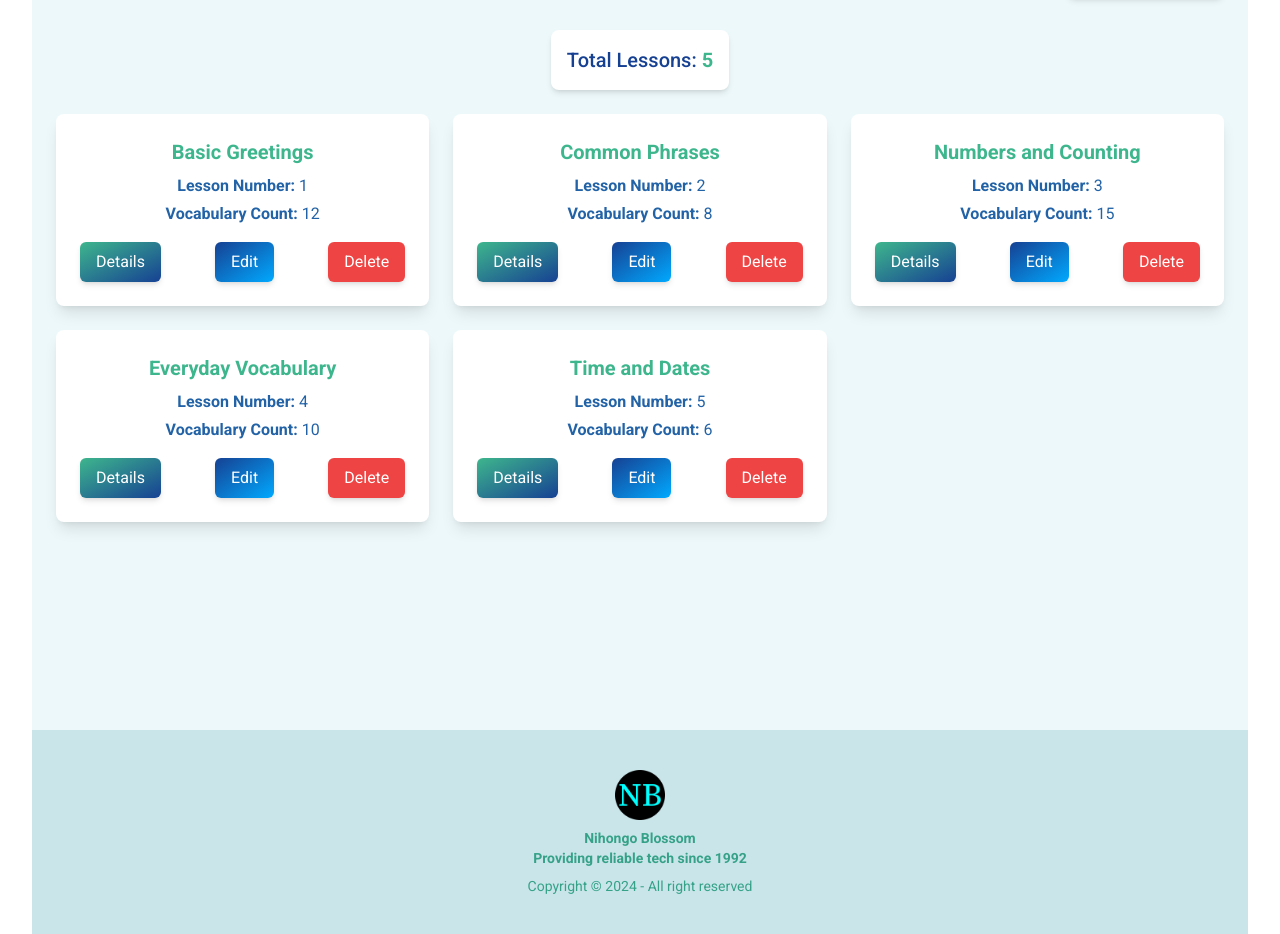
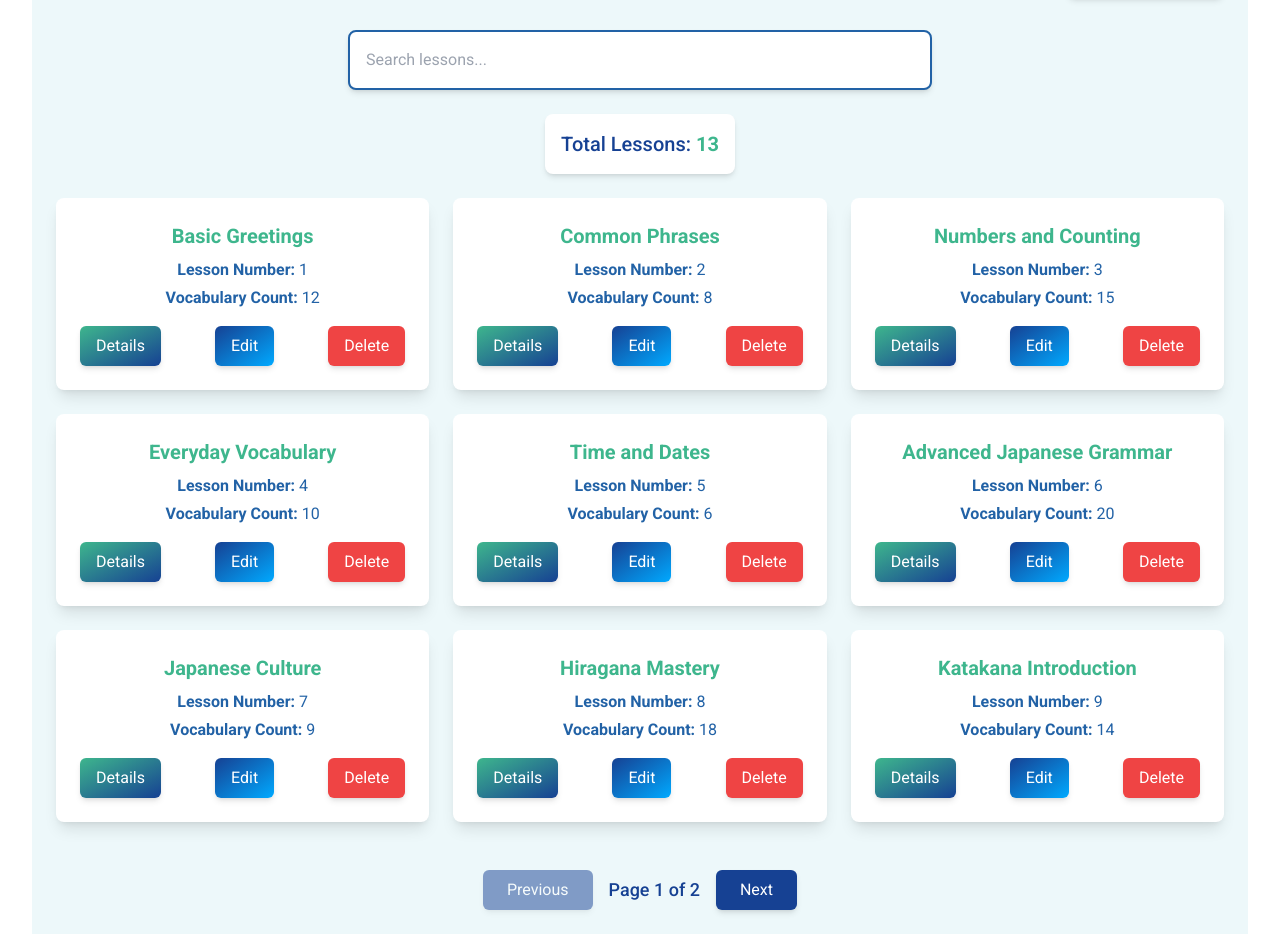
Before and after one commit to NaeemMajumder/Nihongo-Blossom-Frontend, a React (Vite) app: page /admin/allLessons in a window 1280 px wide. Shown: the part 170-1104 px from the top of the page. Built offline with nearby package versions, Linux system fonts and the light colour scheme.

Commit message:
complete add tutorials page design

```diff
--- a/src/components/main/A_allLessons.jsx
+++ b/src/components/main/A_allLessons.jsx
@@ -1,4 +1,4 @@
-import React from "react";
+import React, { useState } from "react";
 import { Link } from "react-router-dom";
 
 const A_allLessons = () => {
@@ -9,7 +9,53 @@ const A_allLessons = () => {
     { id: 3, name: "Numbers and Counting", number: 3, vocabCount: 15 },
     { id: 4, name: "Everyday Vocabulary", number: 4, vocabCount: 10 },
     { id: 5, name: "Time and Dates", number: 5, vocabCount: 6 },
+    { id: 6, name: "Advanced Japanese Grammar", number: 6, vocabCount: 20 },
+    { id: 7, name: "Japanese Culture", number: 7, vocabCount: 9 },
+    { id: 8, name: "Hiragana Mastery", number: 8, vocabCount: 18 },
+    { id: 9, name: "Katakana Introduction", number: 9, vocabCount: 14 },
+    { id: 10, name: "Kanji Basics", number: 10, vocabCount: 25 },
+    { id: 11, name: "Japanese Pronunciation", number: 11, vocabCount: 11 },
+    { id: 12, name: "Business Japanese", number: 12, vocabCount: 30 },
+    { id: 13, name: "JLPT N5", number: 13, vocabCount: 50 },
   ];
+
+  // State for current page and search query
+  const [currentPage, setCurrentPage] = useState(1);
+  const [searchQuery, setSearchQuery] = useState("");
+
+  // Items per page (pagination)
+  const itemsPerPage = 9;
+
+  // Filter lessons based on search query
+  const filteredLessons = lessons.filter((lesson) =>
+    lesson.name.toLowerCase().includes(searchQuery.toLowerCase())
+  );
+
+  // Get the current lessons to display based on pagination
+  const indexOfLastLesson = currentPage * itemsPerPage;
+  const indexOfFirstLesson = indexOfLastLesson - itemsPerPage;
+  const currentLessons = filteredLessons.slice(indexOfFirstLesson, indexOfLastLesson);
+
+  // Handle search input change
+  const handleSearchChange = (e) => {
+    setSearchQuery(e.target.value);
+    setCurrentPage(1); // Reset to first page when search changes
+  };
+
+  // Pagination controls
+  const totalPages = Math.ceil(filteredLessons.length / itemsPerPage);
+
+  const nextPage = () => {
+    if (currentPage < totalPages) {
+      setCurrentPage(currentPage + 1);
+    }
+  };
+
+  const prevPage = () => {
+    if (currentPage > 1) {
+      setCurrentPage(currentPage - 1);
+    }
+  };
 
   return (
     <div className="bg-[#EDF8FA] p-6 min-h-screen">
@@ -28,19 +74,28 @@ const A_allLessons = () => {
           </div>
         </div>
 
+        {/* Search Bar */}
+        <div className="mb-6">
+          <input
+            type="text"
+            value={searchQuery}
+            onChange={handleSearchChange}
+            placeholder="Search lessons..."
+            className="w-full sm:w-1/2 p-4 border-2 border-[#2262A6] rounded-lg text-[#164193] focus:outline-none focus:border-[#3EB68D] focus:ring-2 focus:ring-[#3EB68D] shadow-md"
+          />
+        </div>
+
         {/* Total Lessons Count */}
         <div className="bg-white inline-block shadow-md rounded-lg p-4 mb-6">
           <h2 className="text-xl font-medium text-[#164193]">
-            Total Lessons: {" "}
-            <span className="text-[#3EB68D] font-semibold">
-              {lessons.length}
-            </span>
+            Total Lessons:{" "}
+            <span className="text-[#3EB68D] font-semibold">{filteredLessons.length}</span>
           </h2>
         </div>
 
         {/* Lesson Cards */}
         <div className="grid grid-cols-1 sm:grid-cols-2 lg:grid-cols-3 gap-6">
-          {lessons.map((lesson) => (
+          {currentLessons.map((lesson) => (
             <div
               key={lesson.id}
               className="bg-white shadow-lg rounded-lg p-6 hover:scale-105 transform transition-transform duration-300"
@@ -70,6 +125,32 @@ const A_allLessons = () => {
             </div>
           ))}
         </div>
+
+        {/* Pagination Controls */}
+        <div className="flex justify-center items-center mt-12 gap-4">
+          {/* Previous Button */}
+          <button
+            onClick={prevPage}
+            disabled={currentPage === 1}
+            className={`bg-[#164193] text-white px-6 py-2 rounded-md shadow-md transition-all duration-300 ${currentPage === 1 ? "opacity-50 cursor-not-allowed" : "hover:bg-[#3EB68D]"}`}
+          >
+            Previous
+          </button>
+
+          {/* Page Numbers */}
+          <span className="text-[#164193] text-lg font-medium">
+            Page {currentPage} of {totalPages}
+          </span>
+
+          {/* Next Button */}
+          <button
+            onClick={nextPage}
+            disabled={currentPage === totalPages}
+            className={`bg-[#164193] text-white px-6 py-2 rounded-md shadow-md transition-all duration-300 ${currentPage === totalPages ? "opacity-50 cursor-not-allowed" : "hover:bg-[#3EB68D]"}`}
+          >
+            Next
+          </button>
+        </div>
       </div>
     </div>
   );
--- a/src/components/main/A_allTutorials.jsx
+++ b/src/components/main/A_allTutorials.jsx
@@ -10,9 +10,9 @@ const A_allTutorials = () => {
       id: "https://www.youtube.com/embed/AX6OrbgS8lI?si=Pvvjp27na_Mlzkvf",
       title: "Japanese Greetings Japanese Greetings Japanese Greetings",
     },
-    { id: "your_video_id_2", title: "Basic Japanese Phrases" },
-    { id: "your_video_id_3", title: "Learning Hiragana" },
-    { id: "your_video_id_4", title: "Kanji Basics" },
+    { id: "https://www.youtube.com/watch?v=AX6OrbgS8lI&list=RD-qLQ10H9gfA&index=2", title: "Basic Japanese Phrases" },
+    { id: "https://www.youtube.com/watch?si=Pvvjp27na_Mlzkvf", title: "Learning Hiragana" },
+    { id: "https://www.youtube.com/embed/RRBF2YWXFtY?si=7UA8XzMbPb947Q1w", title: "title"},
     { id: "your_video_id_5", title: "Introduction to Japanese Culture" },
     { id: "your_video_id_6", title: "Japanese Grammar Tips" },
     { id: "your_video_id_7", title: "Essential Japanese Vocabulary" },
@@ -60,7 +60,7 @@ const A_allTutorials = () => {
 
         {/* Add Tutorial Button */}
         <div className="flex items-center">
-          <Link to="/admin/add-tutorial">
+          <Link to="/admin/addTutorial">
           <button className="bg-gradient-to-br from-[#3EB68D] to-[#2262A6] text-white px-6 py-2 rounded-lg text-lg font-semibold shadow-md hover:scale-105 transition-transform duration-300">
                 Add Tutorials +
               </button>
--- a/src/components/main/UserAllLessons.jsx
+++ b/src/components/main/UserAllLessons.jsx
@@ -1,49 +1,100 @@
-import React from "react";
+import React, { useState } from "react";
 import { Link } from "react-router-dom";
 
 const UserAllLessons = () => {
-  // Sample lessons data
+  // Sample lessons data (replace with dynamic data later)
   const lessons = [
     { id: 1, name: "Basic Greetings", number: 1, vocabCount: 12 },
     { id: 2, name: "Common Phrases", number: 2, vocabCount: 8 },
     { id: 3, name: "Numbers and Counting", number: 3, vocabCount: 15 },
     { id: 4, name: "Everyday Vocabulary", number: 4, vocabCount: 10 },
     { id: 5, name: "Time and Dates", number: 5, vocabCount: 6 },
+    { id: 6, name: "Advanced Japanese Grammar", number: 6, vocabCount: 20 },
+    { id: 7, name: "Japanese Culture", number: 7, vocabCount: 9 },
+    { id: 8, name: "Hiragana Mastery", number: 8, vocabCount: 18 },
+    { id: 9, name: "Katakana Introduction", number: 9, vocabCount: 14 },
+    { id: 10, name: "Kanji Basics", number: 10, vocabCount: 25 },
+    { id: 11, name: "Japanese Pronunciation", number: 11, vocabCount: 11 },
+    { id: 12, name: "Business Japanese", number: 12, vocabCount: 30 },
+    { id: 13, name: "JLPT N5", number: 13, vocabCount: 50 },
   ];
+
+  // State for current page and search query
+  const [currentPage, setCurrentPage] = useState(1);
+  const [searchQuery, setSearchQuery] = useState("");
+
+  // Items per page (pagination)
+  const itemsPerPage = 9;
+
+  // Filter lessons based on search query
+  const filteredLessons = lessons.filter((lesson) =>
+    lesson.name.toLowerCase().includes(searchQuery.toLowerCase())
+  );
+
+  // Get the current lessons to display based on pagination
+  const indexOfLastLesson = currentPage * itemsPerPage;
+  const indexOfFirstLesson = indexOfLastLesson - itemsPerPage;
+  const currentLessons = filteredLessons.slice(indexOfFirstLesson, indexOfLastLesson);
+
+  // Handle search input change
+  const handleSearchChange = (e) => {
+    setSearchQuery(e.target.value);
+    setCurrentPage(1); // Reset to first page when search changes
+  };
+
+  // Pagination controls
+  const totalPages = Math.ceil(filteredLessons.length / itemsPerPage);
+
+  const nextPage = () => {
+    if (currentPage < totalPages) {
+      setCurrentPage(currentPage + 1);
+    }
+  };
+
+  const prevPage = () => {
+    if (currentPage > 1) {
+      setCurrentPage(currentPage - 1);
+    }
+  };
 
   return (
     <div className="bg-[#EDF8FA] p-6 min-h-screen">
       <div className="max-w-[1350px] m-auto">
         {/* Header Section */}
         <div className="text-center mb-8">
-          <h1 className="text-3xl font-semibold text-[#164193]">
-            Explore All Lessons
-          </h1>
+          <h1 className="text-3xl font-semibold text-[#164193]">Explore All Lessons</h1>
           <p className="text-[#2262A6] mt-2 text-lg">
             Start learning Japanese vocabulary with curated lessons.
           </p>
+        </div>
+
+        {/* Search Bar */}
+        <div className="mb-6">
+          <input
+            type="text"
+            value={searchQuery}
+            onChange={handleSearchChange}
+            placeholder="Search lessons..."
+            className="w-full sm:w-1/2 p-4 border-2 border-[#2262A6] rounded-lg text-[#164193] focus:outline-none focus:border-[#3EB68D] focus:ring-2 focus:ring-[#3EB68D] shadow-md"
+          />
         </div>
 
         {/* Total Published Lessons */}
         <div className="bg-white shadow-md inline-block rounded-lg p-4 mb-6">
           <h2 className="text-xl font-medium text-[#164193]">
             Total Published Lessons:{" "}
-            <span className="text-[#3EB68D] font-semibold">
-              {lessons.length}
-            </span>
+            <span className="text-[#3EB68D] font-semibold">{filteredLessons.length}</span>
           </h2>
         </div>
 
         {/* Lesson Cards */}
         <div className="grid grid-cols-1 sm:grid-cols-2 lg:grid-cols-3 gap-6">
-          {lessons.map((lesson) => (
+          {currentLessons.map((lesson) => (
             <div
               key={lesson.id}
               className="bg-white shadow-lg rounded-lg p-6 hover:scale-105 transform transition-transform duration-300"
             >
-              <h3 className="text-xl font-semibold text-[#3EB68D] mb-2">
-                {lesson.name}
-              </h3>
+              <h3 className="text-xl font-semibold text-[#3EB68D] mb-2">{lesson.name}</h3>
               <p className="text-[#2262A6] mb-1">
                 <strong>Lesson Number:</strong> {lesson.number}
               </p>
@@ -58,6 +109,32 @@ const UserAllLessons = () => {
             </div>
           ))}
         </div>
+
+        {/* Pagination Controls */}
+        <div className="flex justify-center items-center mt-6 gap-4">
+          {/* Previous Button */}
+          <button
+            onClick={prevPage}
+            disabled={currentPage === 1}
+            className={`bg-[#164193] text-white px-6 py-2 rounded-md shadow-md transition-all duration-300 ${currentPage === 1 ? "opacity-50 cursor-not-allowed" : "hover:bg-[#3EB68D]"}`}
+          >
+            Previous
+          </button>
+
+          {/* Page Numbers */}
+          <span className="text-[#164193] text-lg font-medium">
+            Page {currentPage} of {totalPages}
+          </span>
+
+          {/* Next Button */}
+          <button
+            onClick={nextPage}
+            disabled={currentPage === totalPages}
+            className={`bg-[#164193] text-white px-6 py-2 rounded-md shadow-md transition-all duration-300 ${currentPage === totalPages ? "opacity-50 cursor-not-allowed" : "hover:bg-[#3EB68D]"}`}
+          >
+            Next
+          </button>
+        </div>
       </div>
     </div>
   );
--- a/src/components/router/Router.jsx
+++ b/src/components/router/Router.jsx
@@ -15,6 +15,7 @@ import UserAllLessons from "../main/UserAllLessons.jsx";
 import Demo from "../../demo.jsx";
 import UserAllTutorials from "../main/UserAllTutorials.jsx";
 import A_allTutorials from "../main/A_allTutorials.jsx";
+import A_addTutorial from "../main/A_addTutorial.jsx";
 
 
 export const router = createBrowserRouter([
@@ -80,6 +81,10 @@ export const router = createBrowserRouter([
                 path:'/admin/addVocabulary',
                 element:<A_addVocabulary />
             },
+            {
+                path:'/admin/addTutorial',
+                element:<A_addTutorial />
+            },
         ]
     },
     {
```
Also changed, not shown: src/components/main/A_addTutorial.jsx (added, +86 -0 lines).
